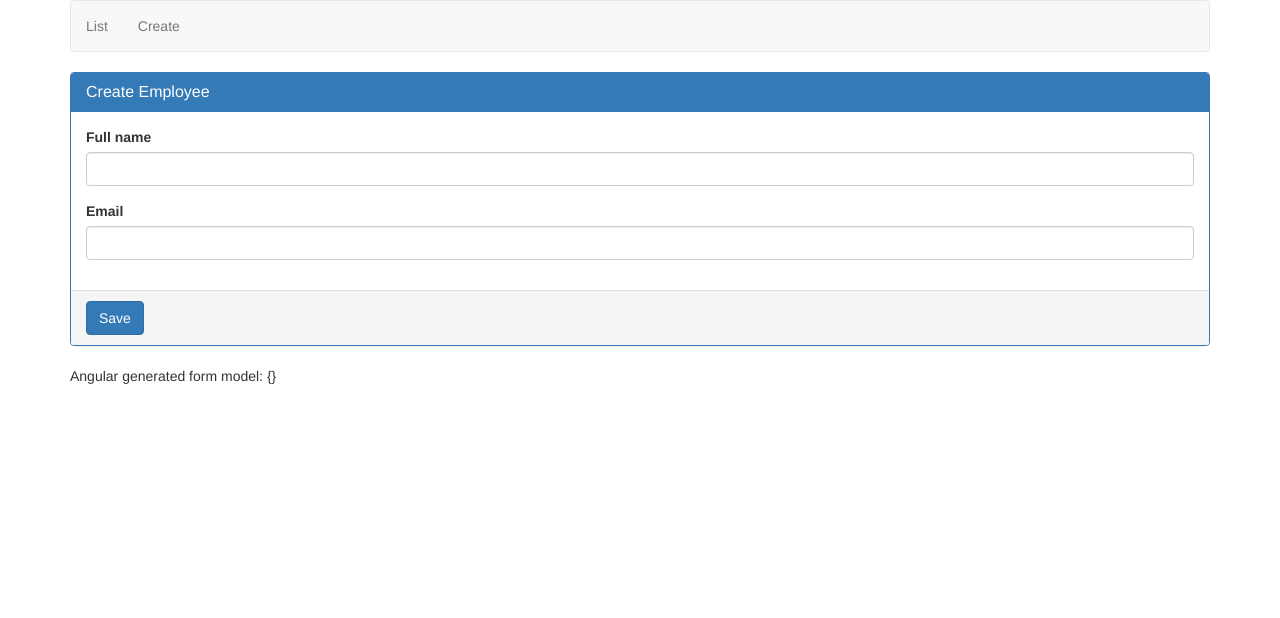
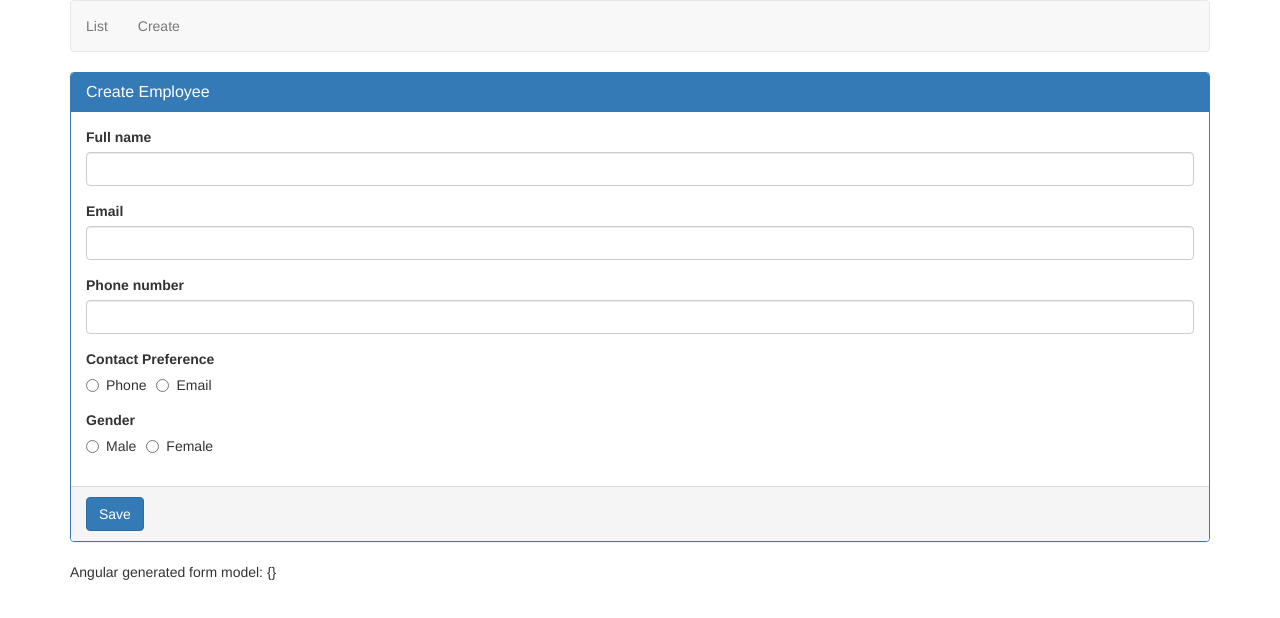
Before and after one commit to sirfan24/AngularCrud, an Angular app: page /create in a window 1280 px wide. Shown: the top 618 px of the page. Built offline with nearby package versions, Linux system fonts and the light colour scheme.

Commit message:
Part 6 - Angular radio control

```diff
--- a/src/app/employees/create-employee.component.html
+++ b/src/app/employees/create-employee.component.html
@@ -25,6 +25,65 @@
           class="form-control"
         />
       </div>
+
+      <div class="form-group">
+        <label for="phoneNumber">Phone number</label>
+        <input
+          id="phoneNumber"
+          name="phoneNumber"
+          [(ngModel)]="phoneNumber"
+          type="text"
+          class="form-control"
+        />
+      </div>
+
+      <div class="form-group">
+        <label>Contact Preference</label>
+        <div class="form-group">
+          <label class="radio-inline">
+            <input
+              type="radio"
+              value="male"
+              name="contactPreference"
+              [(ngModel)]="contactPreference"
+            />
+            Phone
+          </label>
+          <label class="radio-inline">
+            <input
+              type="radio"
+              value="female"
+              name="contactPreference"
+              [(ngModel)]="contactPreference"
+            />
+            Email
+          </label>
+        </div>
+      </div>
+
+      <div class="form-group">
+        <label>Gender</label>
+        <div class="form-group">
+          <label class="radio-inline">
+            <input
+              type="radio"
+              value="male"
+              name="gender"
+              [(ngModel)]="gender"
+            />
+            Male
+          </label>
+          <label class="radio-inline">
+            <input
+              type="radio"
+              value="female"
+              name="gender"
+              [(ngModel)]="gender"
+            />
+            Female
+          </label>
+        </div>
+      </div>
     </div>
     <div class="panel-footer">
       <button type="submit" class="btn btn-primary">Save</button>
```
